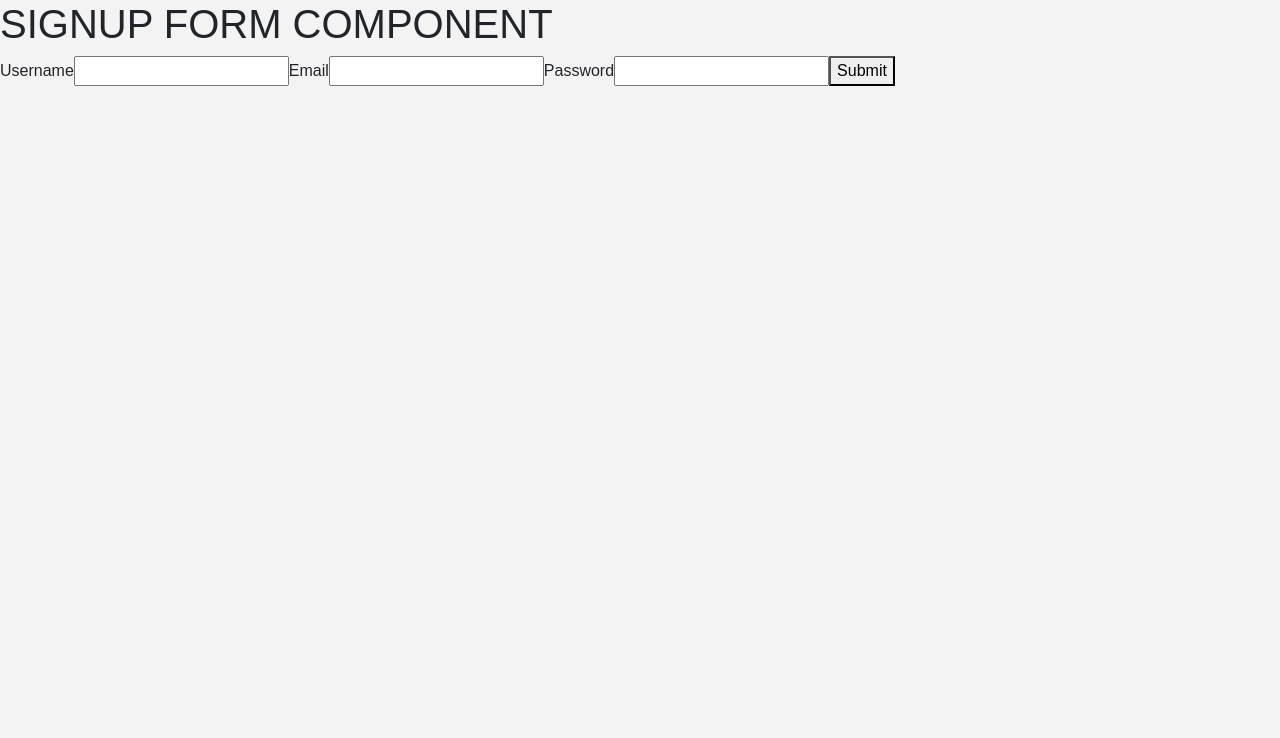
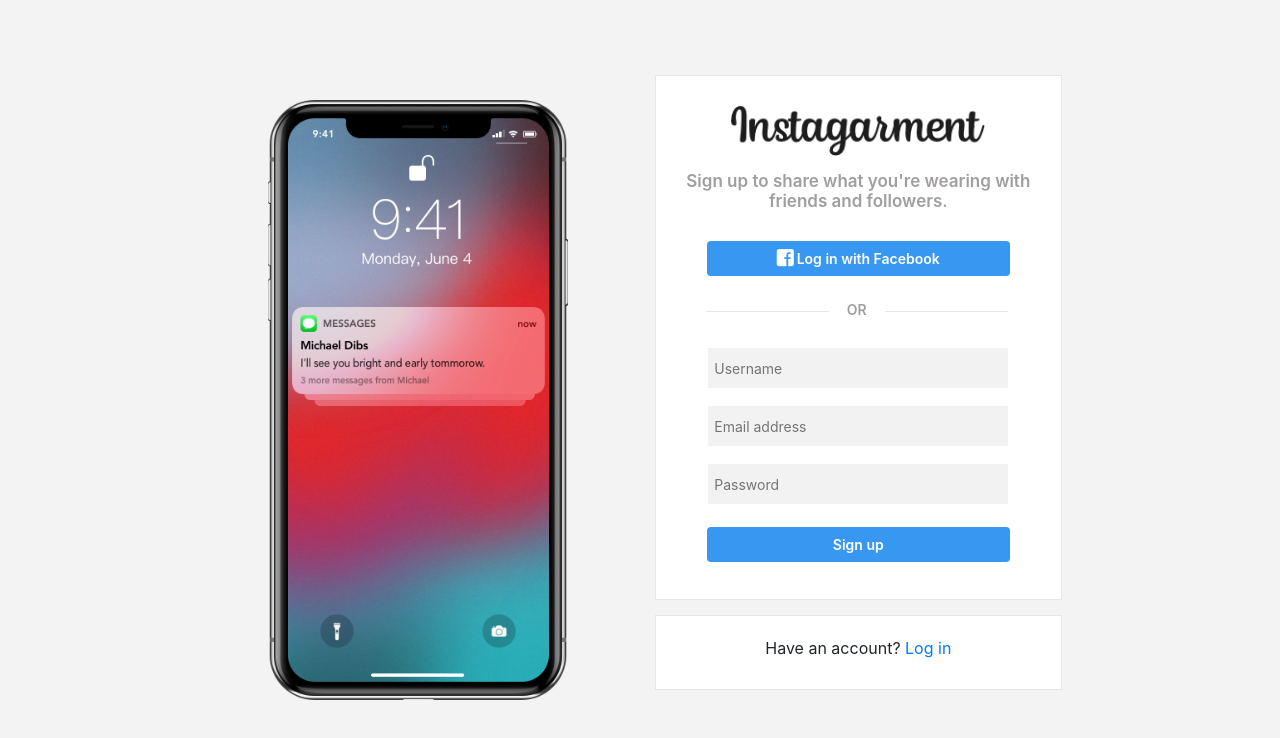
Before and after one commit to waywt/waywt, a React (Create React App) app in the folder client/: page /signup in a window 1280 px wide. Shown: the top 738 px of the page. Built offline with nearby package versions, Linux system fonts and the light colour scheme.

Commit message:
julia and malvika hard work

```diff
--- a/client/src/App.js
+++ b/client/src/App.js
@@ -2,7 +2,7 @@ import React from 'react';
 import { BrowserRouter as Router, Route, Switch } from 'react-router-dom';
 import Patrick from './components/Patrick';
 import Signup from './components/Auth/Signup';
-//import Login from './components/Auth/Login';
+import Login from './components/Auth/Login';
 
 const App = () => (
   <Router>
@@ -10,6 +10,7 @@ const App = () => (
       <Switch>
         <Route exact path='/signup' component={Signup} />
         <Route exact path='/' component={Patrick} />
+        <Route exact path="/login" component={Login} />
         {/* <Route exact path='/login' component={Login} /> */}
         {/* <Route component={NoMatch} /> */}
       </Switch>
--- a/client/src/components/Auth/Login.jsx
+++ b/client/src/components/Auth/Login.jsx
@@ -0,0 +1,90 @@
+import React, { Component } from 'react';
+import { Redirect } from 'react-router-dom';
+import { authSignup } from '../../utils/API';
+import "./signup.css"
+
+class Login extends Component {
+    state = {
+      username: '',
+      email: '',
+      password: '',
+      redirect: false,
+    };
+
+    handleInputChange = event => {
+      const { name, value } = event.target;
+
+      this.setState({ [name]: value });
+    };
+
+    handleSubmit = event => {
+      event.preventDefault();
+
+      authSignup(this.state).then(result => {
+        if(!result.data.error) {
+          localStorage.setItem('accessToken', result.data.accessToken);
+          localStorage.setItem('username', result.data.username);
+          this.setState({ redirect: true });
+        }
+      });
+    }
+
+    render() {
+      const { redirect } = this.state;
+
+      if (redirect) {
+        return <Redirect to='/'/>;
+      } else {
+        return (
+          <div>
+            <div class="row">
+            <div class="col-md-4 offset-md-4">
+            <div class="login-page">
+            <form class="login-form" onSubmit={this.handleSubmit}>
+              <div >
+                <img src="./instagarment.png" alt="instagarment logo" class="instagarment-logo"></img>
+              </div>
+              <label>
+                <input
+                class="input"
+                id="login-username_input"
+                  type="text"
+                  name="username"
+                  placeholder=" Username"
+                  value={this.state.username}
+                  onChange={this.handleInputChange}
+                />
+              </label>
+              <label>
+                <input
+                class="input"
+                  id="login-password_input"
+                  type="password"
+                  name="password"
+                  placeholder=" Password"
+                  value={this.state.password}
+                  onChange={this.handleInputChange}
+                />
+              </label>
+              <br></br>
+              <button class="btn w-75" id="signup_btn" type="submit">Log in</button>
+
+              <br></br>
+              <br></br>
+
+              <a class="password-link" href="#"> Forgot password? </a>
+            </form>
+            </div>
+            <div class="loginBox">
+            Don't have an account? <a href="/signup">Sign up</a>
+            </div>
+            </div>
+            </div>
+
+          </div>
+        );
+      }
+    }
+  }
+
+  export default Login;
--- a/client/src/components/Auth/Signup.jsx
+++ b/client/src/components/Auth/Signup.jsx
@@ -1,6 +1,7 @@
 import React, { Component } from 'react';
 import { Redirect } from 'react-router-dom';
 import { authSignup } from '../../utils/API';
+import "./signup.css"
 
 class Signup extends Component {
   state = {
@@ -36,37 +37,72 @@ class Signup extends Component {
     } else {
       return (
         <div>
-          <h1>SIGNUP FORM COMPONENT</h1>
-          <form onSubmit={this.handleSubmit}>
+          <div class="row">
+          <div class="col-md-4 offset-md-2">
+          <img id="iphonePic" src="./iPhoneX.png" alt="iphone"></img></div>
+          <div class="col-md-4">
+          <div class="signup-page">
+          <form class="login-form" onSubmit={this.handleSubmit}>
+            <div >
+              <img src="./instagarment.png" alt="instagarment logo" class="instagarment-logo"></img>
+            </div>
+            <div id="signup-descrip">
+            Sign up to share what you're wearing with friends and followers.
+            </div>
+            <div class="w-75 btn facebook-signup">
+            <i class="fab fa-facebook-square fa-lg"></i>  Log in with Facebook
+            </div>
+
+            <div class="d-flex">
+              <div class="linebreak1"></div>
+              <div class="or p-2">OR</div>
+              <div class="linebreak2"></div>
+            </div>
             <label>
-              Username
               <input
+              class="input"
+              id="username_input"
                 type="text"
                 name="username"
+                placeholder=" Username"
                 value={this.state.username}
                 onChange={this.handleInputChange}
               />
             </label>
+            <br></br>
             <label>
-              Email
               <input
+              class="input"
+                id="email_input"
                 type="email"
                 name="email"
+                placeholder=" Email address"
                 value={this.state.email}
                 onChange={this.handleInputChange}
               />
             </label>
+            <br></br>
             <label>
-              Password
               <input
+              class="input"
+                id="password_input"
                 type="password"
                 name="password"
+                placeholder=" Password"
                 value={this.state.password}
                 onChange={this.handleInputChange}
               />
             </label>
-            <button type="submit">Submit</button>
+            <br></br>
+            <button class="btn w-75" id="signup_btn" type="submit">Sign up</button>
           </form>
+          </div>
+          <div class="loginBox">
+          Have an account? <a href="/login">Log in</a>
+          </div>
+          </div>
+          </div>
+
         </div>
       );
     }
--- /dev/null
+++ b/client/src/components/Auth/signup.css
@@ -0,0 +1,133 @@
+body {
+    font-family: -apple-system, BlinkMacSystemFont, 'Segoe UI', Roboto, Oxygen, Ubuntu, Cantarell, 'Open Sans', 'Helvetica Neue', sans-serif
+
+}
+
+#signup-descrip {
+    font-size: 17px;
+    line-height: 20px;
+    font-weight: 600;
+    font-style: bold;
+    color: rgb(160, 158, 158);
+    margin-bottom: 15px;
+}
+
+.signup-page {
+    margin-top: 75px;
+    background-color: white;
+    text-align: center;
+    border:0 solid #e6e6e6;
+    border-width: 0.5px;
+    height: 525px;
+}
+
+.login-page {
+    margin-top: 75px;
+    background-color: white;
+    text-align: center;
+    border:0 solid #e6e6e6;
+    border-width: 0.5px;
+    height: 350px;
+}
+
+.loginBox {
+    margin-top: 75px;
+    background-color: white;
+    text-align: center;
+    border:0 solid #e6e6e6;
+    border-width: 0.5px;
+    height: 75px;
+    text-align: center;
+    margin-top: 15px;
+    padding: 20px;
+
+}
+
+.instagarment-logo {
+    margin-top: 30px;
+    margin-bottom: 15px;
+    height: 50px;
+
+}
+
+.facebook-signup {
+    margin: 15px;
+    font-family: -apple-system, BlinkMacSystemFont, 'Segoe UI', Roboto, Oxygen, Ubuntu, Cantarell, 'Open Sans', 'Helvetica Neue', sans-serif;
+    font-size: 14px;
+    font-weight: 600;
+}
+
+.linebreak1 {
+    background-color: #e6e6e6;
+    height: 1px;
+    margin-top: 20px;
+    margin-left: 50px;
+    width: 45%;
+}
+.linebreak2 {
+    background-color: #e6e6e6;
+    height: 1px;
+    margin-top: 20px;
+    margin-right: 53px;
+    width: 45%;
+}
+
+.or {
+    color: rgb(160, 158, 158);
+    display: flex;
+    text-align: center;
+    margin-left: 10px;
+    margin-right: 10px;
+    font-style: bold;
+    font-size: 14px;
+    font-weight: 600;
+}
+#username_input {
+    margin-top: 20px;
+}
+
+#login-username_input {
+    margin-top: 5px;
+    margin-bottom: 5px;
+}
+
+#login-password_input {
+    margin-top: 0px;
+}
+
+.input {
+    margin: 5px;
+    font-family: -apple-system, BlinkMacSystemFont, 'Segoe UI', Roboto, Oxygen, Ubuntu, Cantarell, 'Open Sans', 'Helvetica Neue', sans-serif;
+    outline: 0;
+    background: #f2f2f2;
+    width: 300px;
+    border: 0;
+    height: 40px;
+    box-sizing: border-box;
+    font-size: 14px;
+}
+
+
+
+#signup_btn {
+    margin-top: 10px;
+    font-size: 14px;
+    font-weight: 600;
+}
+
+#iphonePic {
+    margin-top: 100px;
+    height: 600px;
+    margin-left: 50px;
+}
+
+.btn {
+    background-color: #3897f0;
+    color: white;
+}
+
+.password-link {
+    color: darkblue;
+    font-size: 15px;
+
+}
```
